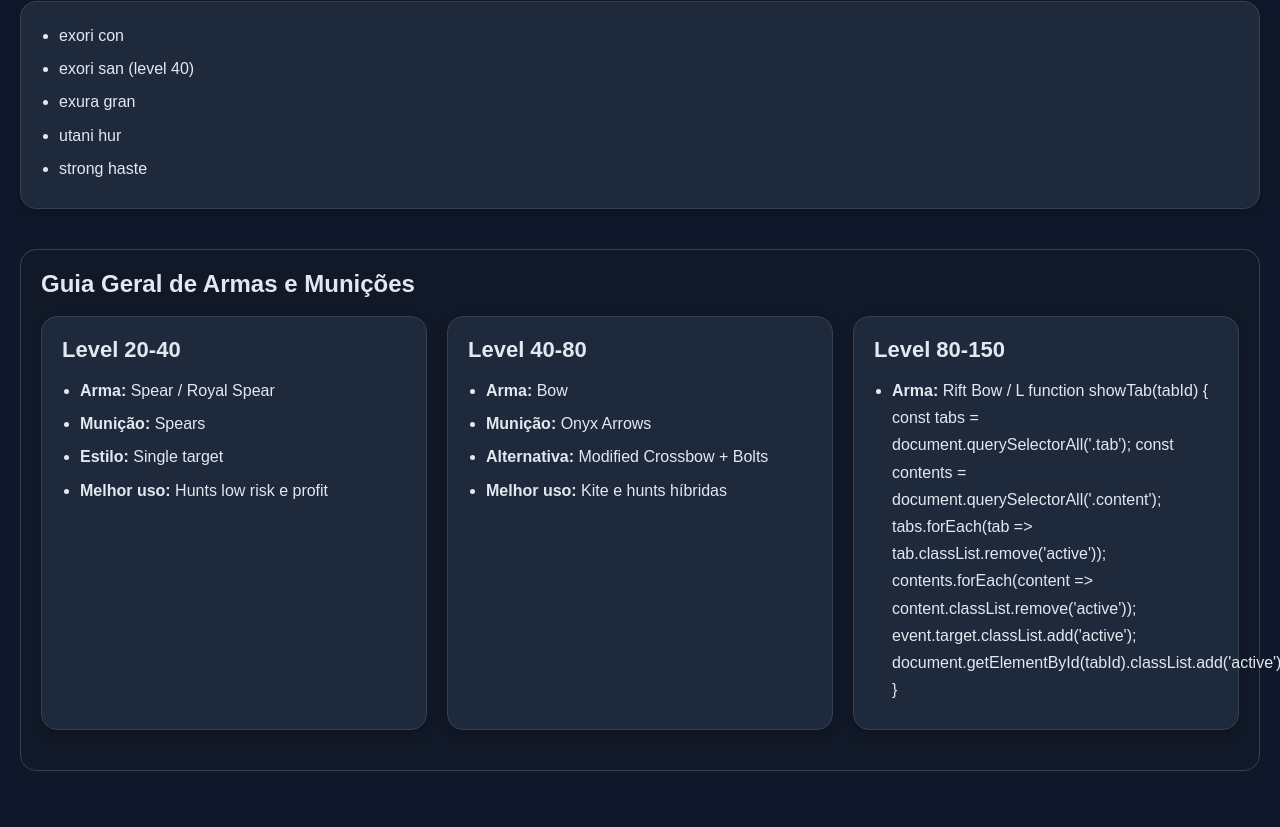
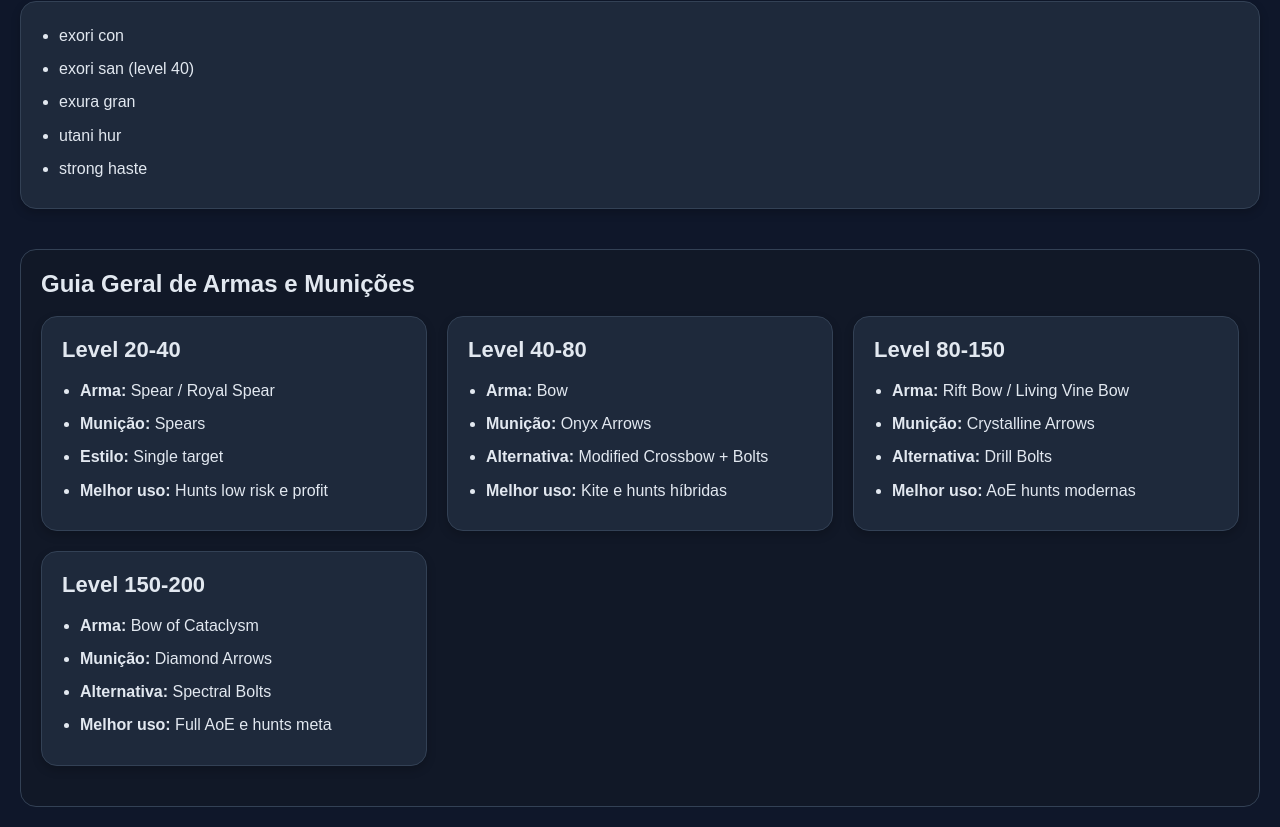
Before and after one commit to Gamboua/tibia_plan_rp, a plain HTML site: page index.html in a window 1280 px wide. Shown: the part 832-1659 px from the top of the page. Before the commit the page ends 1623 px from the top, so only its background shows below. Drawn offline with Linux system fonts and the light colour scheme.

Commit message:
fix issues with tabs

```diff
--- a/index.html
+++ b/index.html
@@ -483,15 +483,42 @@
       <div class="card">
         <h3>Level 80-150</h3>
         <ul>
-          <li><strong>Arma:</strong> Rift Bow / L
+          <li><strong>Arma:</strong> Rift Bow / Living Vine Bow</li>
+          <li><strong>Munição:</strong> Crystalline Arrows</li>
+          <li><strong>Alternativa:</strong> Drill Bolts</li>
+          <li><strong>Melhor uso:</strong> AoE hunts modernas</li>
+        </ul>
+      </div>
+
+      <div class="card">
+        <h3>Level 150-200</h3>
+        <ul>
+          <li><strong>Arma:</strong> Bow of Cataclysm</li>
+          <li><strong>Munição:</strong> Diamond Arrows</li>
+          <li><strong>Alternativa:</strong> Spectral Bolts</li>
+          <li><strong>Melhor uso:</strong> Full AoE e hunts meta</li>
+        </ul>
+      </div>
+    </div>
+  </div>
+
+  <script>
     function showTab(tabId) {
       const tabs = document.querySelectorAll('.tab');
       const contents = document.querySelectorAll('.content');
 
-      tabs.forEach(tab => tab.classList.remove('active'));
-      contents.forEach(content => content.classList.remove('active'));
+      tabs.forEach(tab => {
+        tab.classList.remove('active');
 
-      event.target.classList.add('active');
+        if (tab.getAttribute('onclick').includes(tabId)) {
+          tab.classList.add('active');
+        }
+      });
+
+      contents.forEach(content => {
+        content.classList.remove('active');
+      });
+
       document.getElementById(tabId).classList.add('active');
     }
   </script>
```
